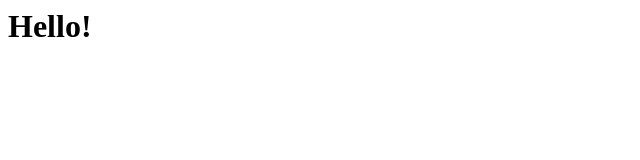
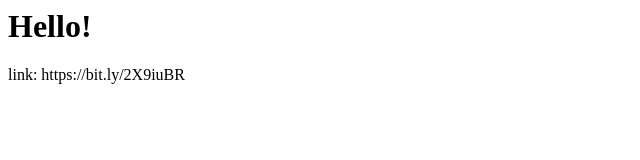
Before and after one commit to cmaimu/gadistangguh, a plain HTML site: page index.html in a window 1280 px wide. Shown: the whole page, without its empty margins (0-640 px from the left). Drawn offline with Linux system fonts and the light colour scheme.

Commit message:
Update index.html

```diff
--- a/index.html
+++ b/index.html
@@ -1 +1,2 @@
 <h1>Hello!</h1>
+link: https://bit.ly/2X9iuBR
```
